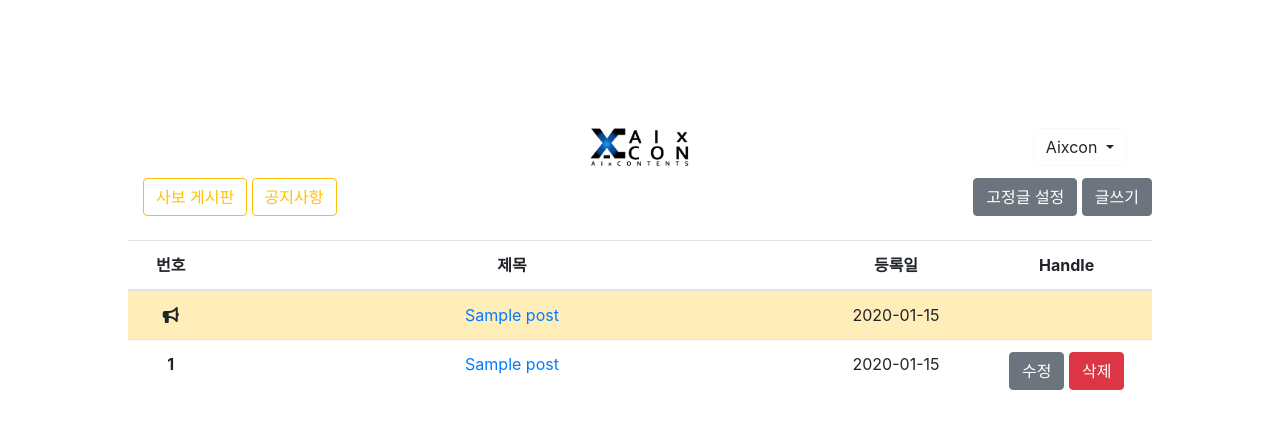
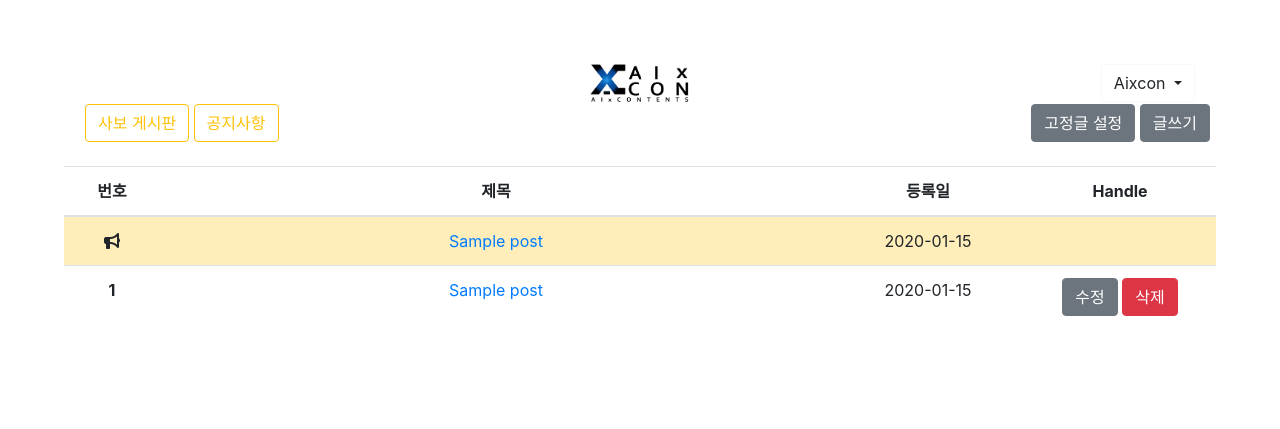
Before and after one commit to talmud21c/Mille_CompLib_aixcon_django, a Django app: page / in a window 1280 px wide. Shown: the top 429 px of the page. Run offline with Django 4.2, Linux system fonts and the light colour scheme; tables that the repository leaves empty hold one stand-in row (values such as "Sample post"); some libraries are stand-ins or nearby versions.

Commit message:
django 게시판 테스트완료

```diff
--- a/board/templates/board/base.html
+++ b/board/templates/board/base.html
@@ -17,13 +17,12 @@
     <title>밀리의 서재-기업 도서관</title>
 </head>
 
-<body style="margin: 10%">
+<body style="margin: 5%">
 <div class="container">
-    <div style="margin: 10px;">
     <div class="row">
-            <div class="col-sm-2"></div>
-            <div class="col-sm-8" style="text-align: center;"><a href="/"><img src={% static 'board/image/header_logo.png' %} alt="Aixcon" width="100px;"></a></div>
-            <div class="col-sm-2" style="text-align: end;">
+        <div class="col-lg-2"></div>
+        <div class="col-lg-8" style="text-align: center;"><a href="/"><img src={% static 'board/image/header_logo.png' %} alt="Aixcon" width="100px;"></a></div>
+        <div class="col-lg-2" style="text-align: end;">
             <div class="dropdown">
                 <div class="btn-group">
                     <button type="button" class="btn btn-light dropdown-toggle" data-toggle="dropdown" aria-expanded="false" style="background-color: transparent;">
@@ -31,7 +30,6 @@
                     </button>
                     <div class="dropdown-menu">
                         <a class="dropdown-item" href="">로그아웃</a>
-                        </div>
                     </div>
                 </div>
             </div>
--- a/board/templates/board/notice_detail.html
+++ b/board/templates/board/notice_detail.html
@@ -43,12 +43,13 @@
                 {% if notice.file_upload %}
                     {% if notice.get_file_ext == 'jpg' or notice.get_file_ext == 'jpeg' or notice.get_file_ext == 'png' or notice.get_file_ext == 'jfif' %}
                         <img src="{{ notice.file_upload.url }}" alt="{{ notice.get_file_name }}">
-                        <br/>
+                        <br/><br/><br/><br/><br/><br/><br/>
 {#                        <span style="background-color: silver;">이미지 다운로드:</span>#}
                         <a href="{{ notice.file_upload.url }}" class="col-lg-auto" role="button" download><button>
                             <i class="far fa-file-image"></i>{{ notice.get_file_name }}
                         </button></a>
                     {% else %}
+                        <br/><br/><br/><br/><br/><br/><br/>
 {#                        <span style="background-color: silver;">첨부파일 다운로드:</span>#}
                         <a href="{{ notice.file_upload.url }}" class="col-lg-4" role="button" download><button>
                             {% if notice.get_file_ext == 'xlsx' or notice.get_file_ext == 'xls' %}
--- a/board/templates/board/post_detail.html
+++ b/board/templates/board/post_detail.html
@@ -33,12 +33,13 @@
                 {% if post.file_upload %}
                     {% if post.get_file_ext == 'jpg' or post.get_file_ext == 'jpeg' or post.get_file_ext == 'png' or post.get_file_ext == 'jfif' %}
                         <img src="{{ post.file_upload.url }}" alt="{{ post.get_file_name }}">
-                        <br/>
+                        <br/><br/><br/><br/><br/><br/><br/>
                         <span style="background-color: silver;">이미지 다운로드:</span>
                         <a href="{{ post.file_upload.url }}" class="col-lg-auto" style="width:auto; background-color: silver;" role="button" download>
                             <i class="far fa-file-image"></i>{{ post.get_file_name }}
                         </a>
                     {% else %}
+                        <br/><br/><br/><br/><br/><br/><br/>
                         <span style="background-color: silver;">첨부파일 다운로드:</span>
                         <a href="{{ post.file_upload.url }}" class="col-lg-auto" style="width:auto; background-color: silver;" role="button" download>
                             {% if post.get_file_ext == 'xlsx' or post.get_file_ext == 'xls' %}
--- a/board/templates/board/post_list.html
+++ b/board/templates/board/post_list.html
@@ -3,11 +3,11 @@
 {% block nav_bar %}
 <div class="container">
     <div class="row">
-        <div class="col-auto">
+        <div class="col-lg">
             <a href="{% url 'board:post_list' %}"><button class="btn btn-outline-warning">사보 게시판</button></a>
             <a href="{% url 'board:notice_list' %}"><button class="btn btn-outline-warning">공지사항</button></a>
         </div>
-        <div class="ml-auto">
+        <div class="co-ml-auto">
             <a href="{% url 'board:post_topFix' %}"><button class="btn btn-secondary">고정글 설정</button></a>
             <a href="{% url 'board:post_write' %}"><button class="btn btn-secondary">글쓰기</button></a>
         </div>
@@ -16,13 +16,13 @@
 <br/>
 {% endblock %}
 {% block sabo_tab %}
-    <table class="table table-hover col-lg-12" style="text-align: center;">
+    <table class="table table-hover col-lg-auto" style="text-align: center;">
         <thead>
         <tr>
-            <th class="col-md-1" scope="col">번호</th>
-            <th class="col-md-7" scope="col">제목</th>
-            <th class="col-md-2" scope="col">등록일</th>
-            <th class="col-md-2" scope="col">Handle</th>
+            <th class="col-lg-1" scope="col">번호</th>
+            <th class="col-lg-7" scope="col">제목</th>
+            <th class="col-lg-2" scope="col">등록일</th>
+            <th class="col-lg-2" scope="col">Handle</th>
         </tr>
         {% if p %}
         {% else %}
--- /dev/null
+++ b/django_board_prj/secrets.json
@@ -0,0 +1,3 @@
+{
+  "SECRET_KEY": "django-insecure-=bsnak8w9qo0zwp5igbjer(q2^))@sju-8aaxy9w=bkq42@ico"
+}
```
Lines whose indentation alone changed are shown as unchanged.
